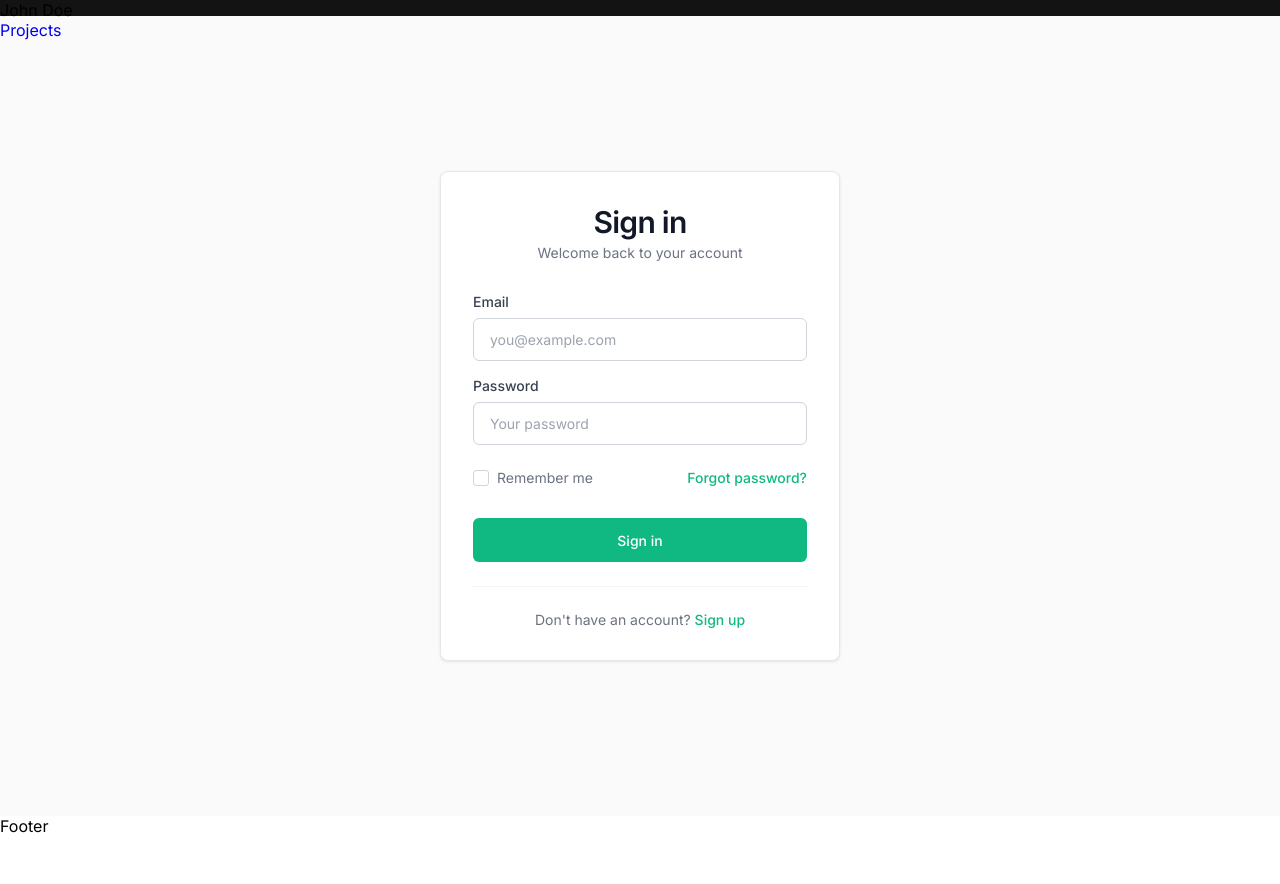
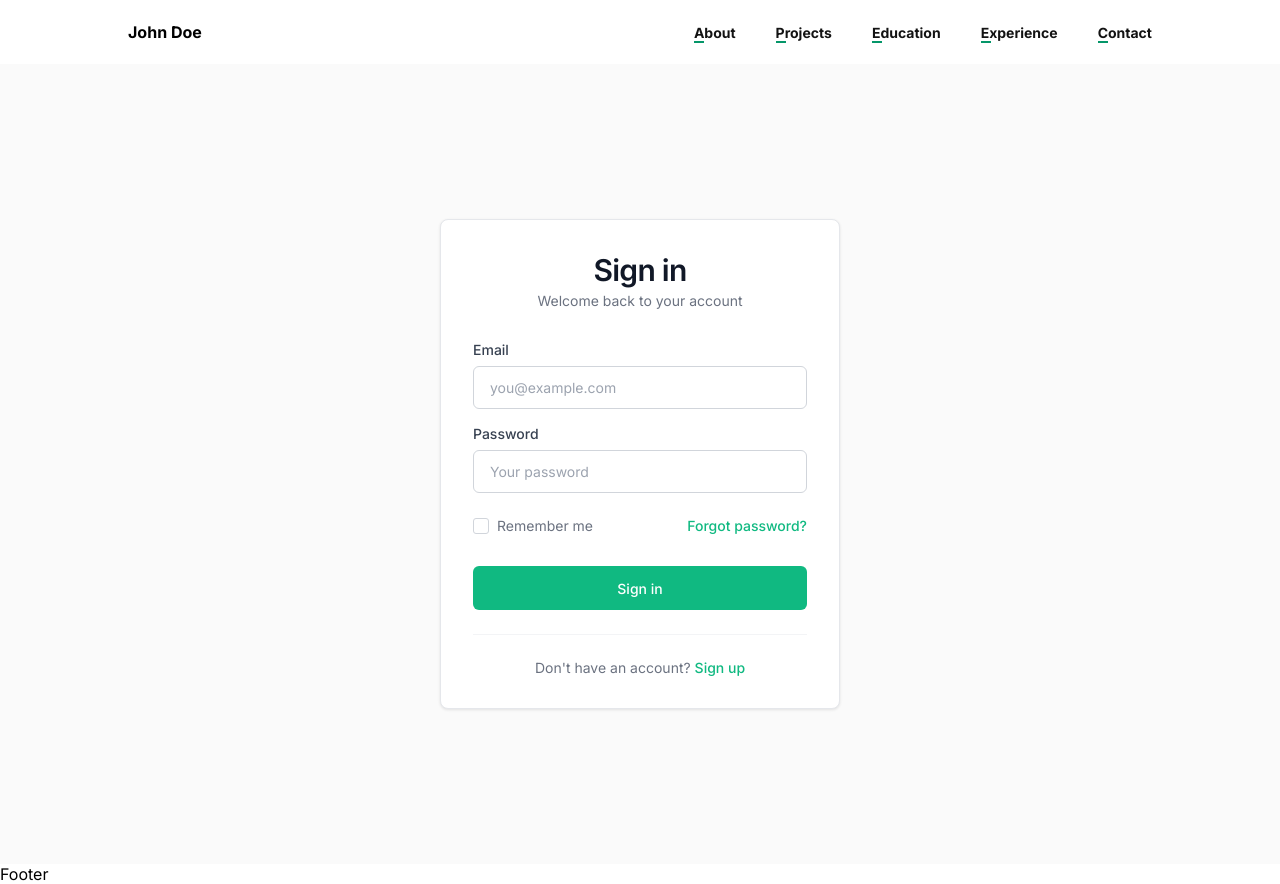
Before and after one commit to paulkabzz/portfolio, a React (Vite) app: page /login in a window 1280 px wide. Before the commit the page ends 836 px from the top, so only its background shows below. Built offline with nearby package versions, Linux system fonts and the light colour scheme; no server answers.

Commit message:
updated navbar

```diff
--- a/src/app.css
+++ b/src/app.css
@@ -1,4 +1,17 @@
 @import url("https://fonts.googleapis.com/css2?family=Inter:ital,opsz,wght@0,14..32,100..900;1,14..32,100..900&display=swap");
+
+:root {
+  --primary: #131313;
+  --secondary: #ddd;
+  --green: #059669;
+  --text-sm: 12px;
+  --text-md: 14px;
+  --text-lg: 1rem;
+  --text-xl: 1.5rem;
+  --text-2xl: 2rem;
+  --text-3xl: 3rem;
+  --text-4xl: 4rem;
+}
 
 * {
   margin: 0;
--- /dev/null
+++ b/src/componets/common/buttons/hamburger.tsx
@@ -0,0 +1,10 @@
+import styles from "./index.module.css";
+export const Hamburger = () => {
+  return (
+    <button className={styles.container}>
+      <span className={styles.span}></span>
+      <span className={styles.span}></span>
+      <span className={styles.span}></span>
+    </button>
+  );
+};
--- /dev/null
+++ b/src/componets/common/buttons/index.module.css
@@ -0,0 +1,23 @@
+.container {
+  width: 20px;
+  height: 12px;
+  cursor: pointer;
+  display: none;
+  justify-content: space-between;
+  align-items: center;
+  flex-direction: column;
+  background-color: transparent;
+}
+
+span {
+  height: 1.5px;
+  width: 100%;
+  border-radius: 100px;
+  background: var(--primary);
+}
+
+@media screen and (max-width: 750px) {
+    .container {
+        display: flex;
+    }
+}
--- a/src/componets/common/navbar/index.module.css
+++ b/src/componets/common/navbar/index.module.css
@@ -3,6 +3,61 @@
     z-index: 100;
     top: 0;
     width: 100%;
-    height: 1rem;
-    background-color: #131313;
+    height: 8vh;
+    display: flex;
+    justify-content: space-between;
+    align-items: center;
+    padding: 0 10%;
 }
+
+.name {
+    font-size: 1rem;
+    font-weight: bold;
+}
+
+.linksContainer {
+    display: flex;
+    justify-content: space-evenly;
+    align-items: center;
+    gap: 2.5rem;
+}
+
+.linksContainer > * a {
+    font-size: var(--text-md);
+    font-weight: bold;
+    color: var(--primary);
+    position: relative;
+}
+
+.linksContainer > * a::before {
+    content: "";
+    transition: ease-in-out .3s;
+    position: absolute;
+    bottom: -2px;
+    width: 10px;
+    height: 2px;
+    background-color: var(--green);
+}
+
+.linksContainer > * a:hover::before {
+    transition: ease-in-out .3s;
+    width: 100%;
+}
+
+@media screen and (max-width: 850px) {
+    .header {
+        padding: 0 5%;
+    }
+}
+
+@media screen and (max-width: 750px) {
+    .cont {
+        display: none;
+    }
+
+    .header {
+        flex-direction: row-reverse;
+    }
+
+
+}
--- a/src/componets/common/navbar/navbar.tsx
+++ b/src/componets/common/navbar/navbar.tsx
@@ -1,7 +1,8 @@
 import { Link } from "react-router";
 import styles from './index.module.css';
+import { Hamburger } from "../buttons/hamburger";
 
-interface NavLink {
+export interface NavLink {
     label: string;
     href: string;
 }
@@ -13,12 +14,13 @@ interface INavBar {
 const NavBar: React.FC<INavBar> = ({name, links}) => {
   return (
     <header className={styles.header}>
-        <section>
+        <h1 className={styles.name}>
             { name }
-        </section>
-        <section>
-            <nav>
-                <ul>
+        </h1>
+
+        <Hamburger />
+        <nav className={styles.cont}>
+            <ul className={styles.linksContainer}>
                 {
                     links.map((link, index: number) => (
                         <li key={index}>
@@ -28,7 +30,6 @@ const NavBar: React.FC<INavBar> = ({name, links}) => {
                 }
             </ul>
         </nav>
-        </section>
     </header>
   )
 }
--- a/src/pages/login/index.module.css
+++ b/src/pages/login/index.module.css
@@ -224,7 +224,7 @@
 }
 
 .signupLink:hover {
-  color: #059669;
+  color: var(--green);
 }
 
 /* Responsive */
--- a/src/root-layout.tsx
+++ b/src/root-layout.tsx
@@ -1,16 +1,33 @@
 import { href, Outlet } from "react-router";
-import NavBar from "./componets/common/navbar/navbar";
+import NavBar, { type NavLink } from "./componets/common/navbar/navbar";
 import { useAuth } from "./context/auth-context";
 import Footer from "./componets/common/footer/footer";
 
 const RootLayout: React.FC = (): React.ReactElement => {
     const { user } = useAuth();
-    const links = [
-        {
-            label: "Projects",
-            href: "#projects"
-        }
-    ]
+    const links: NavLink[] = [
+    {
+        label: "About",
+        href: "#about"
+    },
+    {
+        label: "Projects",
+        href: "#projects"
+    },
+    {
+        label: "Education",
+        href: "#education"
+    },
+    {
+        label: "Experience",
+        href: "#experience"
+    },
+    {
+        label: "Contact",
+        href: "/contact"
+    }
+    ];
+
   return (
     <>
       <NavBar name={user?.name ?? "John Doe"} links={links} />
```
Lines whose indentation alone changed are shown as unchanged.
